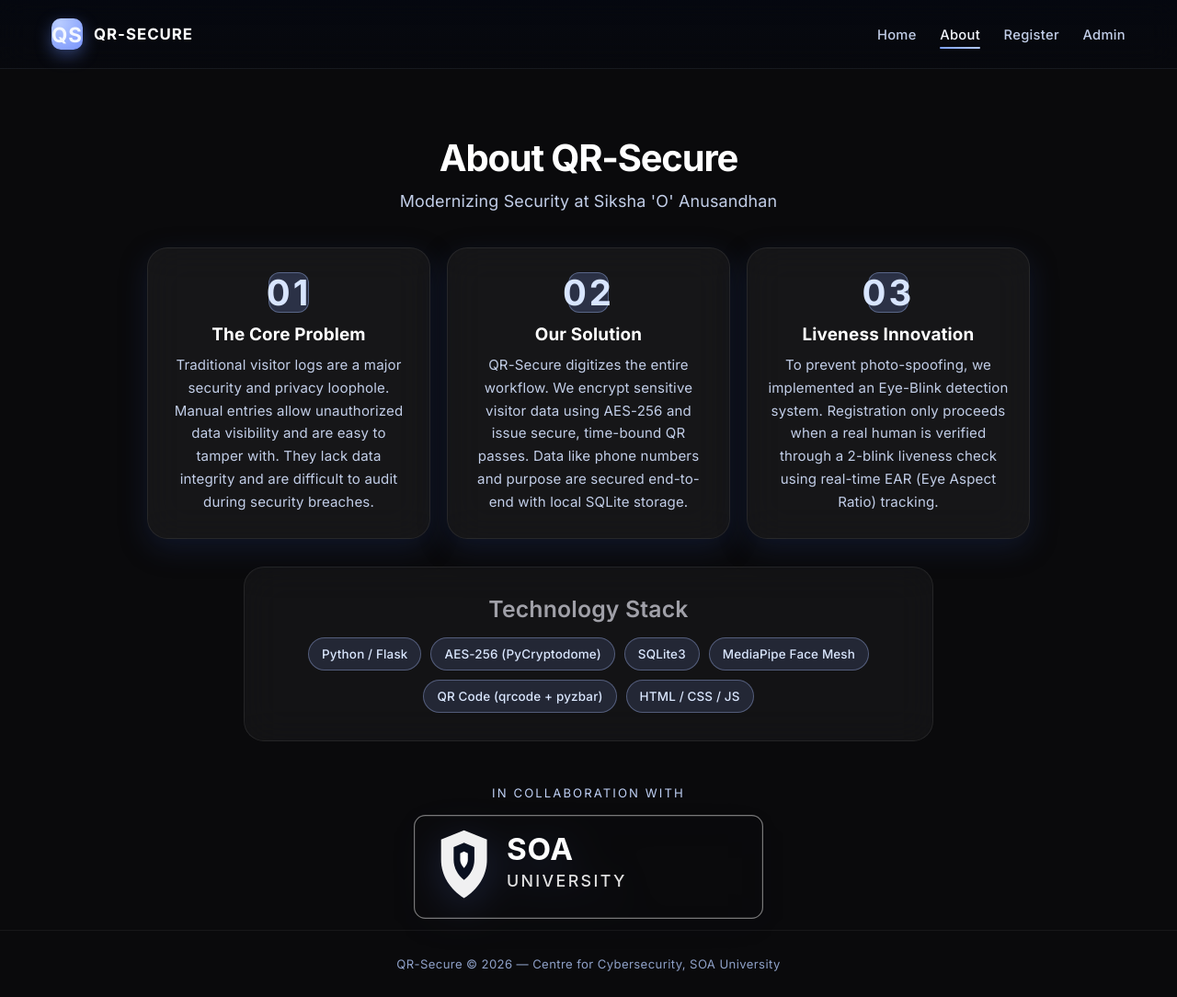
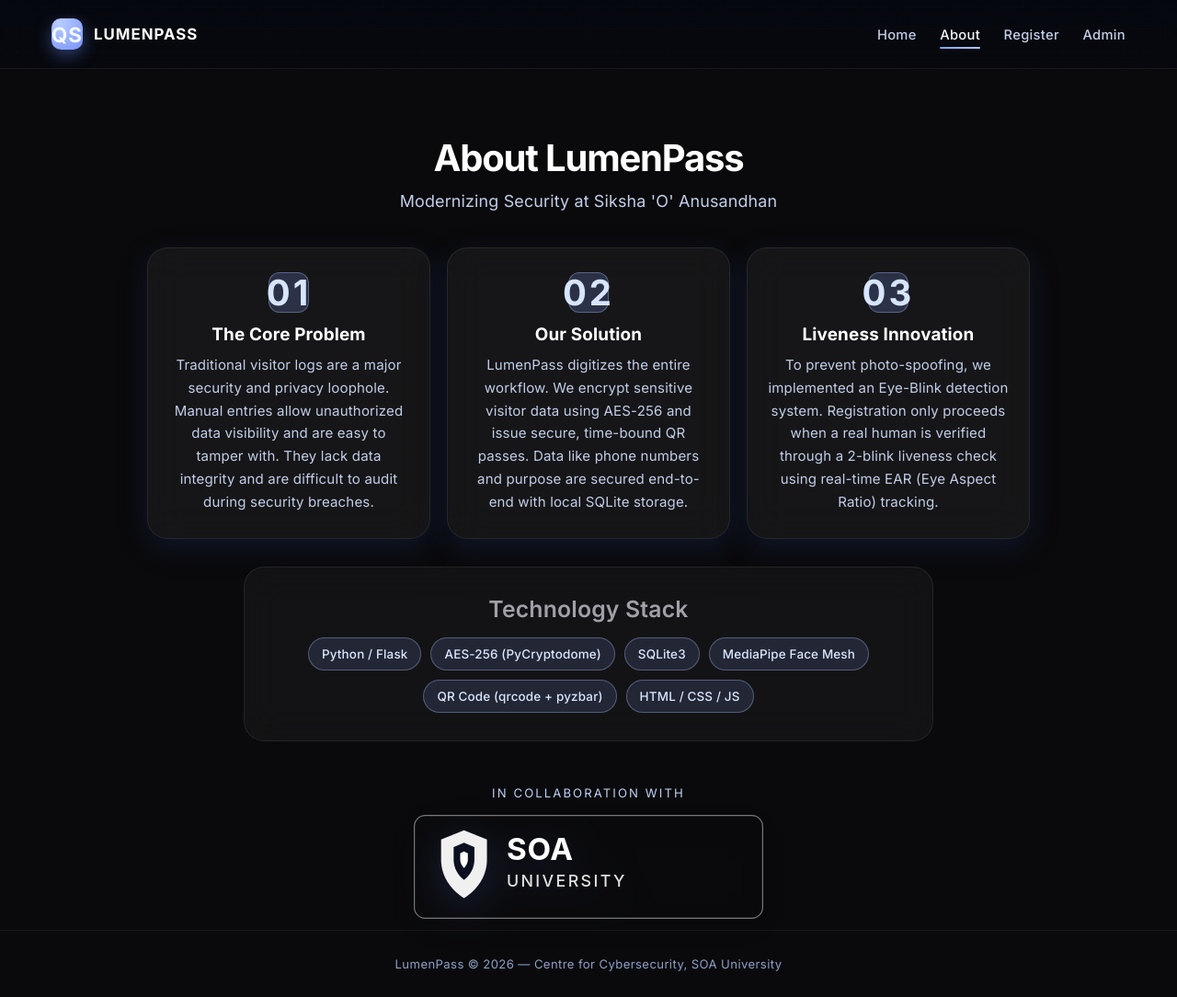
Before and after one commit to AdityaRanjanp/LumenPass, a Flask app: page /about in a window 1280 px wide. Shown: the whole page at 92% size. Run offline with Flask 3, Linux system fonts and the light colour scheme.

Commit message:
Rebrand product name to LumenPass across project

```diff
--- a/app.py
+++ b/app.py
@@ -1,5 +1,5 @@
 """
-app.py — QR-Secure Flask Application
+app.py — LumenPass Flask Application
 Main web server connecting database, security, and QR modules.
 Routes:
     /               → Reception registration form
--- a/database.py
+++ b/database.py
@@ -1,5 +1,5 @@
 """
-database.py - QR-Secure Visitor Management System
+database.py - LumenPass Visitor Management System
 Initializes and manages SQLite tables for visitor records and admin users.
 """
 
--- a/render.yaml
+++ b/render.yaml
@@ -1,6 +1,6 @@
 services:
   - type: web
-    name: qr-secure
+    name: lumenpass
     runtime: python
     plan: free
     buildCommand: pip install -r requirements.txt
--- a/requirements.txt
+++ b/requirements.txt
@@ -1,4 +1,4 @@
-# QR-Secure — Dependencies
+# LumenPass — Dependencies
 Flask==3.1.0
 pycryptodome==3.21.0
 qrcode[pil]==8.0
--- a/security.py
+++ b/security.py
@@ -1,5 +1,5 @@
 """
-security.py - QR-Secure AES-256 Encryption Module
+security.py - LumenPass AES-256 Encryption Module
 Handles cryptographic operations for the visitor management system.
 
 Default encryption: AES-256-GCM (authenticated encryption).
--- a/static/style.css
+++ b/static/style.css
@@ -1,5 +1,5 @@
 /* ══════════════════════════════════════════════════════════════
-   QR-Secure — "Titanium Dark" Premium Theme
+   LumenPass — "Titanium Dark" Premium Theme
    Deep matte black, white accents, GPU-accelerated micro-interactions.
    ══════════════════════════════════════════════════════════════ */
 
--- a/templates/about.html
+++ b/templates/about.html
@@ -4,9 +4,9 @@
 <head>
     <meta charset="UTF-8">
     <meta name="viewport" content="width=device-width, initial-scale=1.0">
-    <title>QR-Secure - About</title>
+    <title>LumenPass - About</title>
     <meta name="description"
-        content="Learn how QR-Secure modernizes visitor management with AES-256 encryption and liveness detection.">
+        content="Learn how LumenPass modernizes visitor management with AES-256 encryption and liveness detection.">
     <link rel="preconnect" href="https://fonts.googleapis.com">
     <link href="https://fonts.googleapis.com/css2?family=Inter:wght@400;500;600;700&display=swap" rel="stylesheet">
     <link rel="stylesheet" href="{{ url_for('static', filename='style.css') }}">
@@ -17,7 +17,7 @@
         <nav class="about-nav">
             <a href="/" class="about-nav-logo">
                 <span class="logo-icon">QS</span>
-                <span>QR-Secure</span>
+                <span>LumenPass</span>
             </a>
             <div class="about-nav-links">
                 <a href="/">Home</a>
@@ -28,7 +28,7 @@
         </nav>
 
         <header class="about-header reveal" style="--reveal-delay:.1s">
-            <h1>About QR-Secure</h1>
+            <h1>About LumenPass</h1>
             <p class="about-subtitle">Modernizing Security at Siksha 'O' Anusandhan</p>
         </header>
 
@@ -44,7 +44,7 @@
             <article class="about-card scroll-reveal" data-delay="0.12">
                 <div class="about-card-icon">02</div>
                 <h3>Our Solution</h3>
-                <p>QR-Secure digitizes the entire workflow. We encrypt sensitive visitor data using AES-256 and issue
+                <p>LumenPass digitizes the entire workflow. We encrypt sensitive visitor data using AES-256 and issue
                     secure, time-bound QR passes. Data like phone numbers and purpose are secured end-to-end with local
                     SQLite storage.</p>
             </article>
@@ -76,7 +76,7 @@
         </section>
 
         <footer class="about-footer">
-            QR-Secure &copy; 2026 &mdash; Centre for Cybersecurity, SOA University
+            LumenPass &copy; 2026 &mdash; Centre for Cybersecurity, SOA University
         </footer>
     </div>
 
--- a/templates/admin.html
+++ b/templates/admin.html
@@ -1,5 +1,5 @@
 {% extends "base.html" %}
-{% block title %}QR-Secure - Admin Dashboard{% endblock %}
+{% block title %}LumenPass - Admin Dashboard{% endblock %}
 
 {% block content %}
 <section class="hero">
--- a/templates/base.html
+++ b/templates/base.html
@@ -4,7 +4,7 @@
 <head>
     <meta charset="UTF-8">
     <meta name="viewport" content="width=device-width, initial-scale=1.0">
-    <title>{% block title %}QR-Secure{% endblock %}</title>
+    <title>{% block title %}LumenPass{% endblock %}</title>
     <meta name="description" content="Privacy-preserving digital visitor management with AES-256 encryption.">
     <link rel="preconnect" href="https://fonts.googleapis.com">
     <link href="https://fonts.googleapis.com/css2?family=Inter:wght@400;500;600;700&display=swap" rel="stylesheet">
@@ -15,7 +15,7 @@
     <nav class="navbar">
         <a href="/" class="nav-brand">
             <span class="brand-icon">QS</span>
-            <span>QR-Secure</span>
+            <span>LumenPass</span>
         </a>
         <div class="nav-links">
             <a href="/" class="nav-link {% if request.path == '/' %}active{% endif %}">Home</a>
@@ -42,7 +42,7 @@
     </main>
 
     <footer class="footer">
-        <p>QR-Secure &copy; 2026 &mdash; Centre for Cybersecurity, SOA University</p>
+        <p>LumenPass &copy; 2026 &mdash; Centre for Cybersecurity, SOA University</p>
     </footer>
 
     {% block scripts %}{% endblock %}
--- a/templates/change_password.html
+++ b/templates/change_password.html
@@ -1,5 +1,5 @@
 {% extends "base.html" %}
-{% block title %}QR-Secure - Change Password{% endblock %}
+{% block title %}LumenPass - Change Password{% endblock %}
 
 {% block content %}
 <section class="hero">
--- a/templates/index.html
+++ b/templates/index.html
@@ -4,7 +4,7 @@
 <head>
     <meta charset="UTF-8">
     <meta name="viewport" content="width=device-width, initial-scale=1.0">
-    <title>QR-Secure - Privacy-Preserving Visitor Management</title>
+    <title>LumenPass - Privacy-Preserving Visitor Management</title>
     <meta name="description"
         content="A privacy-preserving digital visitor management system using AES-256 encrypted QR passes.">
     <link rel="preconnect" href="https://fonts.googleapis.com">
@@ -17,7 +17,7 @@
         <nav class="landing-nav">
             <a href="/" class="nav-logo">
                 <span class="logo-icon">QS</span>
-                <span>QR-Secure</span>
+                <span>LumenPass</span>
             </a>
             <div class="landing-nav-links">
                 <a href="/">Home</a>
@@ -54,7 +54,7 @@
         </main>
 
         <footer class="landing-footer">
-            QR-Secure &copy; 2026 &mdash; Centre for Cybersecurity, SOA University
+            LumenPass &copy; 2026 &mdash; Centre for Cybersecurity, SOA University
         </footer>
     </div>
 </body>
--- a/templates/login.html
+++ b/templates/login.html
@@ -4,7 +4,7 @@
 <head>
     <meta charset="UTF-8">
     <meta name="viewport" content="width=device-width, initial-scale=1.0">
-    <title>QR-Secure - Admin Login</title>
+    <title>LumenPass - Admin Login</title>
     <link rel="preconnect" href="https://fonts.googleapis.com">
     <link href="https://fonts.googleapis.com/css2?family=Inter:wght@400;500;600;700&display=swap" rel="stylesheet">
     <link rel="stylesheet" href="{{ url_for('static', filename='style.css') }}">
@@ -17,7 +17,7 @@
                 <div class="login-header">
                     <span class="lock-icon" aria-hidden="true">&#128274;</span>
                     <h1>Admin Access</h1>
-                    <p>QR-Secure Visitor Management</p>
+                    <p>LumenPass Visitor Management</p>
                     <p class="login-default-note">
                         Default login: <strong>admin</strong> / <strong>admin123</strong>
                     </p>
--- a/templates/reception.html
+++ b/templates/reception.html
@@ -1,5 +1,5 @@
 {% extends "base.html" %}
-{% block title %}QR-Secure - Visitor Registration{% endblock %}
+{% block title %}LumenPass - Visitor Registration{% endblock %}
 
 {% block content %}
 <section class="hero reveal" style="--reveal-delay:.08s">
--- a/templates/success.html
+++ b/templates/success.html
@@ -1,5 +1,5 @@
 {% extends "base.html" %}
-{% block title %}QR-Secure — Pass Generated{% endblock %}
+{% block title %}LumenPass — Pass Generated{% endblock %}
 
 {% block content %}
 <section class="hero">
--- a/templates/verify.html
+++ b/templates/verify.html
@@ -1,5 +1,5 @@
 {% extends "base.html" %}
-{% block title %}QR-Secure — Visitor #{{ visitor.id }}{% endblock %}
+{% block title %}LumenPass — Visitor #{{ visitor.id }}{% endblock %}
 
 {% block content %}
 <section class="hero">
```
Also changed, not shown: NETLIFY.md (+1 -1 lines), qr_handler.py (+4 -4 lines).
